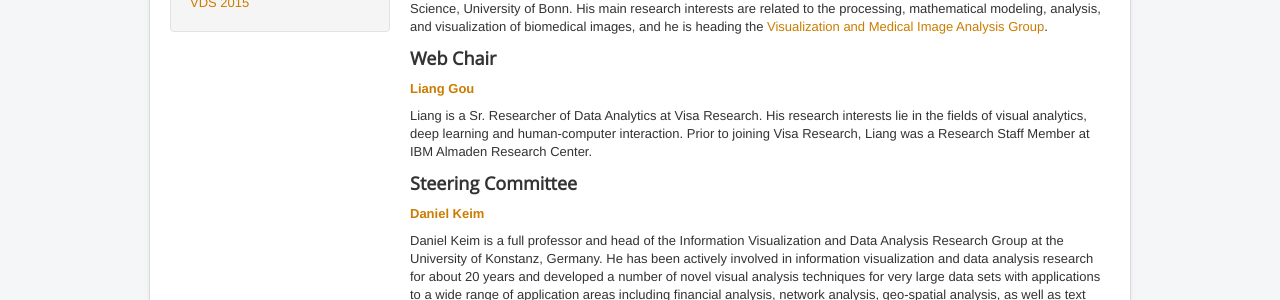
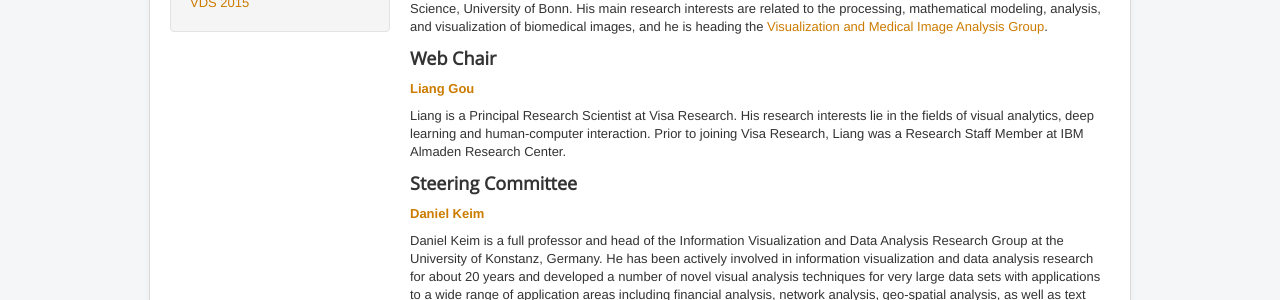
Before and after one commit to visualdatascience/2018, a Jekyll site: the page built from committee.md, in a window 1280 px wide. Shown: the part 951-1251 px from the top of the page. Built offline with Jekyll 4.4.1, drawn with Linux system fonts in a browser that asks for light colours.

```diff
--- a/committee.md
+++ b/committee.md
@@ -36,7 +36,7 @@ Thomas Schultz is a professor for Life Science Informatics and Visualization at
 
 **[Liang Gou](https://usa.visa.com/about-visa/visa-research/liang-gou.html)**
 
-Liang is a Sr. Researcher of Data Analytics at Visa Research. His research interests lie in the fields of visual analytics, deep learning and human-computer interaction. Prior to joining Visa Research, Liang was a Research Staff Member at IBM Almaden Research Center.
+Liang is a Principal Research Scientist at Visa Research. His research interests lie in the fields of visual analytics, deep learning and human-computer interaction. Prior to joining Visa Research, Liang was a Research Staff Member at IBM Almaden Research Center.
 
 
 ### Steering Committee
```
